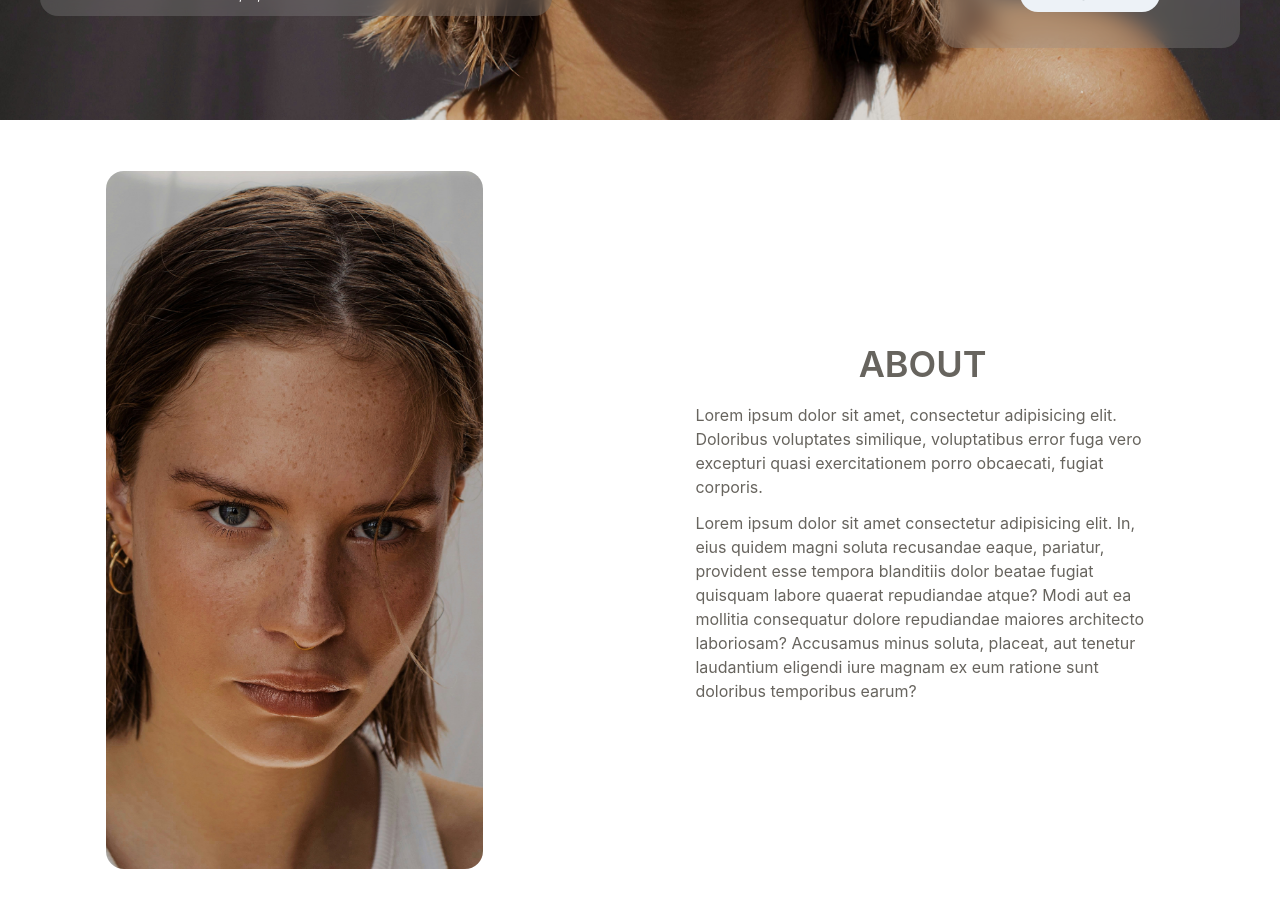
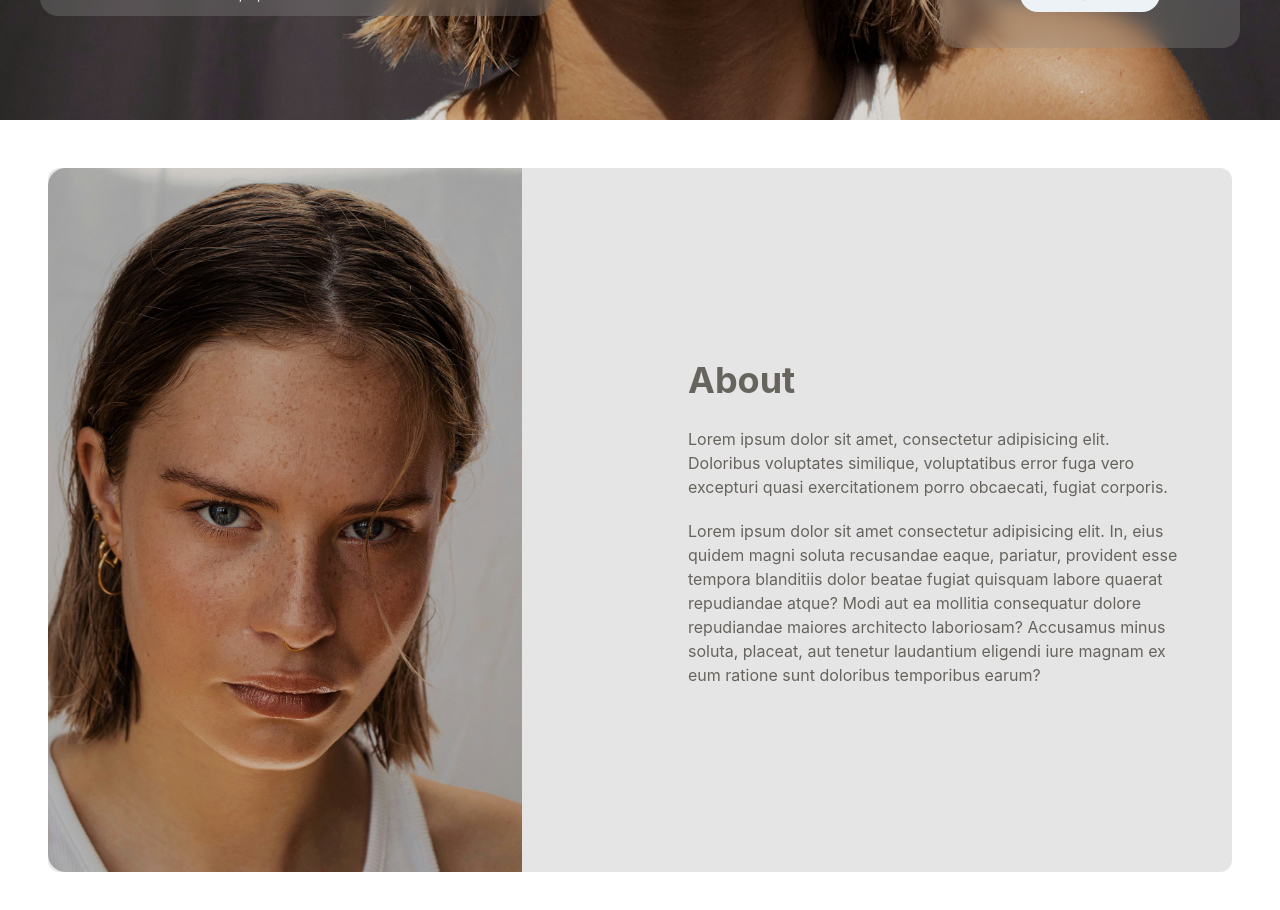
Before and after one commit to leticiaanobre/skincare_store, a Next.js app: page / in a window 1280 px wide. Shown: the part 680-1590 px from the top of the page. Built offline with nearby package versions, Linux system fonts and the light colour scheme.

Commit message:
💄 style: about page improvement layout

```diff
--- a/src/pages/About/About.tsx
+++ b/src/pages/About/About.tsx
@@ -4,28 +4,28 @@ import img from '../../../assets/model2.jpg';
 
 export default function About() {
   return (
-    <Box height="100vh" id="about" overflowY="auto" display="flex" alignItems="center" justifyContent="center" pt='0' bgColor='background'>
-      <Flex direction="row" alignItems="center" justifyContent='space-around' p='3' height="100%" w='full'>
+    <Box height="100vh" id="about" overflowY="auto" display="flex" alignItems="center" justifyContent="center" p={12} bgColor='background'>
+      <Flex direction="row" alignItems="center" justifyContent='space-between' height="100%" w='full' bgColor="var(--color-tertiary)" borderRadius={12}>
         <Box
           position="relative"
-          width="30%"
-          height="90%"
+          width="40%"
+          height="100%"
           color="white"
           alignItems='center'
           p="3"
-          borderRadius="18"
+          // borderRadius="18"
         >
           <Image
             src={img}
             layout="fill"
             objectFit="cover"
-            style={{ borderRadius: '18px' }}
+            style={{ borderTopLeftRadius: '18px', borderBottomLeftRadius: '18px' }}
             alt="Model Image"
           />
         </Box>
-        <Flex direction='column' p='6' w='40%' align='center' gap='3'>
-          <Text as="h1" fontSize="4xl" fontWeight="semibold" color="var(--color-primary)">
-            ABOUT
+        <Flex direction='column' p={12} w='50%' align='center' gap={5} h='90%' justifyContent='center' alignItems='start'>
+          <Text as="h1" fontSize="4xl" fontWeight="bold" color="var(--color-primary)">
+            About
           </Text>
           <Text color="var(--color-primary)">
             Lorem ipsum dolor sit amet, consectetur adipisicing elit. Doloribus voluptates similique, voluptatibus error fuga vero excepturi quasi exercitationem porro obcaecati, fugiat corporis.
--- a/src/styles/globals.css
+++ b/src/styles/globals.css
@@ -1,6 +1,7 @@
 :root {
   --color-primary: #67645E;
   --color-secondary: rgba(204, 204, 204, 0.6);
+  --color-tertiary: #E5E5E5;
   --color-input-light: #EAEAEA;
   --color-input-dark: #242424;
   --color-background-light: #EFEFEF;
```
